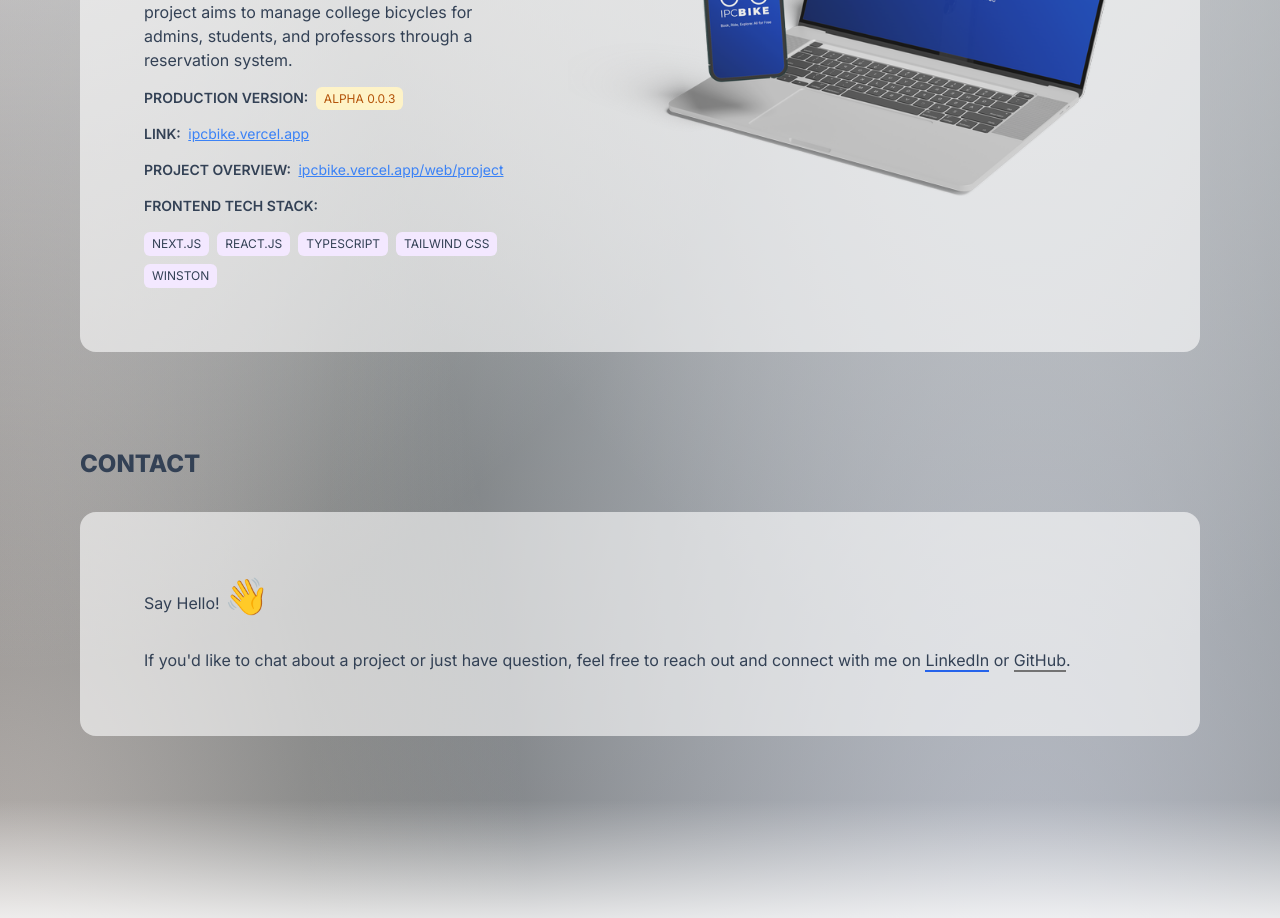
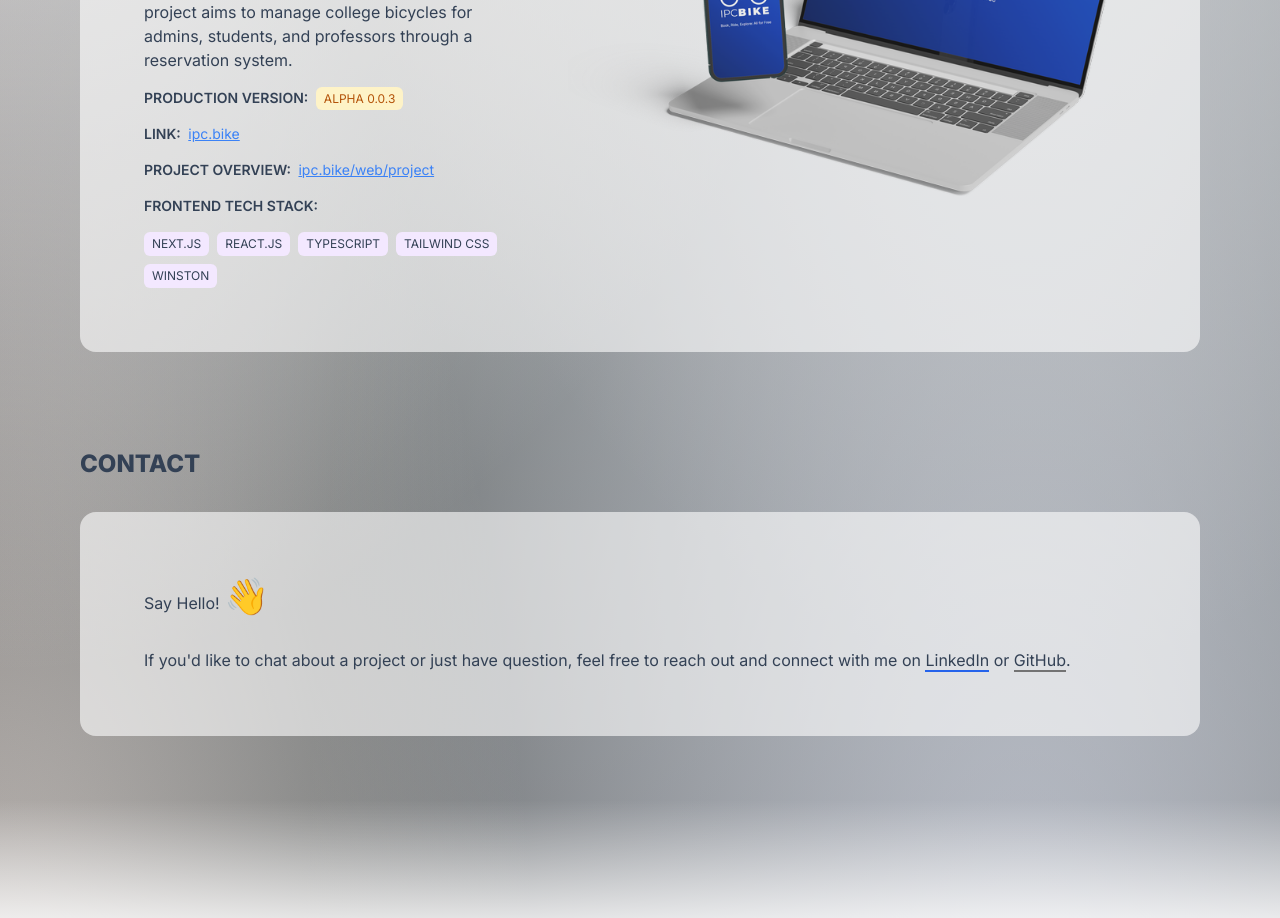
Before and after one commit to garcialucasm/lucasgarcia.work, a Next.js app in the folder lucasgarcia/: page / in a window 1280 px wide. Shown: the part 2300-3218 px from the top of the page. Built offline with nearby package versions, Linux system fonts and the light colour scheme.

Commit message:
Update link ipc bike

```diff
--- a/lucasgarcia/src/components/SectionsHome/SelectedCases.tsx
+++ b/lucasgarcia/src/components/SectionsHome/SelectedCases.tsx
@@ -73,20 +73,20 @@ function SelectedCases() {
               <div className="font-semibold">
                 LINK:{" "}
                 <a
-                  href="https://ipcbike.vercel.app/"
+                  href="https://ipc.bike/"
                   className="text-nowrapp x-2 mx-1 py-1 font-normal text-blue-500 underline"
                 >
-                  ipcbike.vercel.app
+                  ipc.bike
                 </a>
               </div>
               <div className="font-semibold">
                 PROJECT OVERVIEW:{" "}
                 <a
-                  href="https://ipcbike.vercel.app/web/project"
+                  href="https://ipc.bike/web/project"
                   target="_blanc"
                   className="text-nowrapp x-2 mx-1 py-1 font-normal text-blue-500 underline"
                 >
-                  ipcbike.vercel.app/web/project
+                  ipc.bike/web/project
                 </a>
               </div>
               <div className="font-semibold uppercase">
```
